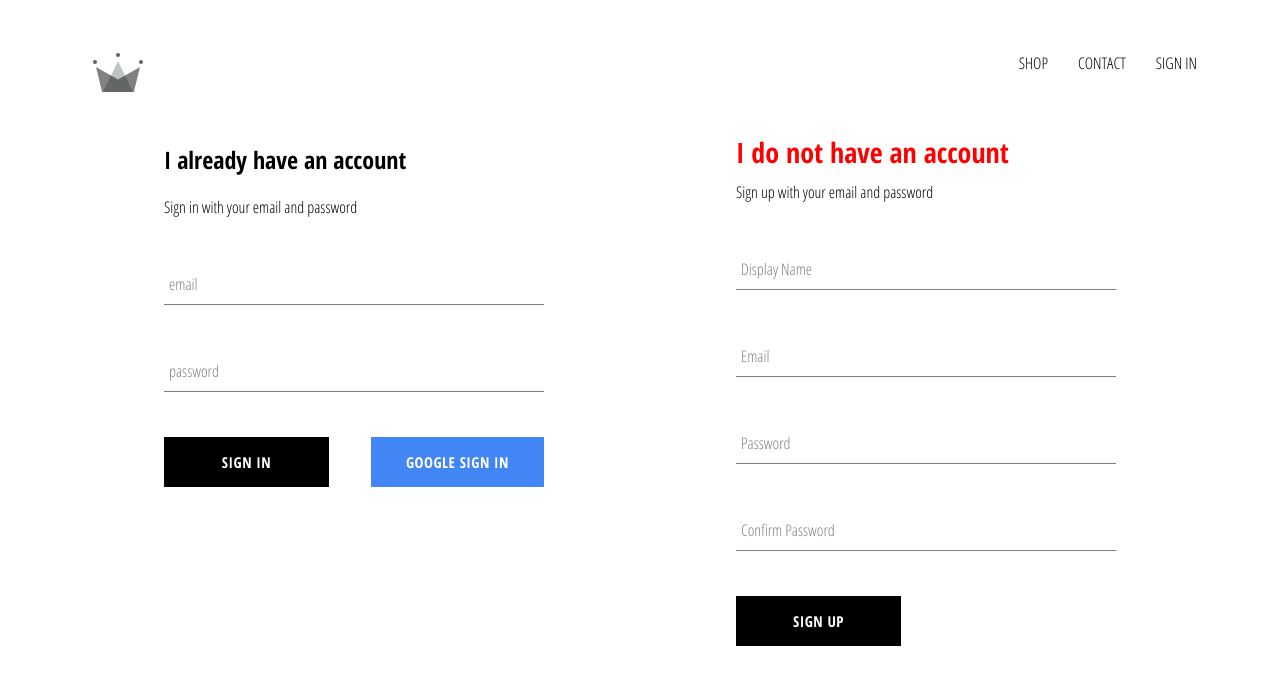
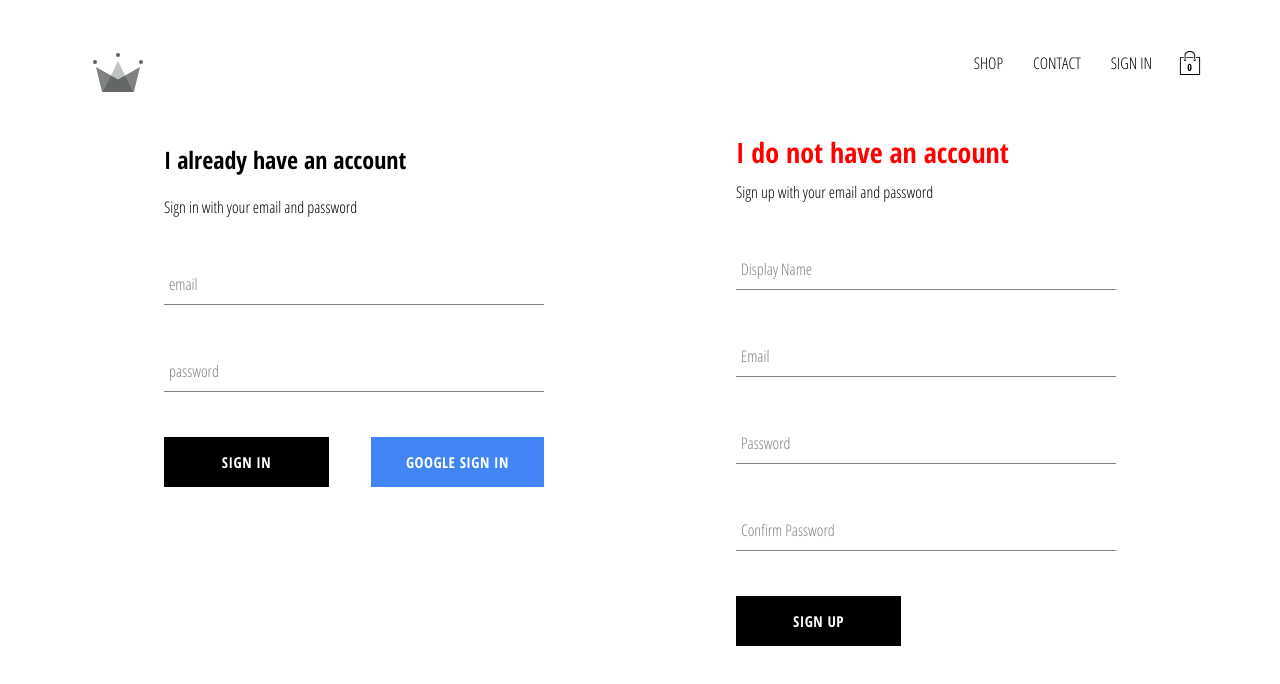
Before and after one commit to Tyossi/crwn-clothing, a React (Create React App) app: page /signin in a window 1280 px wide. Shown: the top 684 px of the page. Built offline with nearby package versions, Linux system fonts and the light colour scheme; no server answers.

Commit message:
added cart icon and cart dropdown component. Also inplemented cart reducer

```diff
--- /dev/null
+++ b/src/components/cart-dropdpwn/cart-dropdown.component.jsx
@@ -0,0 +1,15 @@
+import React from "react";
+import "./cart-dropdown.styles.scss";
+import CustomButton from "../custom-button.component/custom-button.component";
+
+const CartDropdown = () => {
+  return (
+    <div className="cart-dropdown">
+      <div className="cart-items">
+        <CustomButton className="button">GO TO CHECKOUT</CustomButton>
+      </div>
+    </div>
+  );
+};
+
+export default CartDropdown;
--- /dev/null
+++ b/src/components/cart-dropdpwn/cart-dropdown.styles.scss
@@ -0,0 +1,24 @@
+.cart-dropdown {
+  position: absolute;
+  width: 240px;
+  height: 340px;
+  display: flex;
+  flex-direction: column;
+  padding: 20px;
+  border: 1px solid black;
+  background-color: white;
+  top: 90px;
+  right: 40px;
+  z-index: 5;
+
+  .cart-items {
+    height: 240px;
+    display: flex;
+    flex-direction: column;
+    overflow: scroll;
+  }
+
+  button {
+    margin-top: auto;
+  }
+}
--- /dev/null
+++ b/src/components/cart-icon/cart-icon.component.jsx
@@ -0,0 +1,18 @@
+import React from "react";
+import "./cart-icon.styles.scss";
+import { ReactComponent as ShoppingIcon } from "../../assets/shopping-bag.svg";
+import { connect } from "react-redux";
+import ToggleCartHidden from "../../redux/cart/cart.actions";
+
+const CartIcon = ({ toggleCartHidden }) => (
+  <div className="cart-icon" onClick={toggleCartHidden}>
+    <ShoppingIcon className="shopping-icon" />
+    <span className="item-count">0</span>
+  </div>
+);
+
+const mapDispatchToProps = (dispatch) => ({
+  toggleCartHidden: () => dispatch(ToggleCartHidden()),
+});
+
+export default connect(null, mapDispatchToProps)(CartIcon);
--- /dev/null
+++ b/src/components/cart-icon/cart-icon.styles.scss
@@ -0,0 +1,21 @@
+.cart-icon {
+  width: 45px;
+  height: 45px;
+  position: relative;
+  display: flex;
+  align-items: center;
+  justify-content: center;
+  cursor: pointer;
+
+  .shopping-icon {
+    width: 24px;
+    height: 24px;
+  }
+
+  .item-count {
+    position: absolute;
+    font-size: 10px;
+    font-weight: bold;
+    bottom: 12px;
+  }
+}
--- a/src/components/header/header.component.jsx
+++ b/src/components/header/header.component.jsx
@@ -4,8 +4,10 @@
 import { Link } from "react-router-dom";
 import { ReactComponent as Logo } from "../../assets/crown.svg";
 import { auth } from "../../firebase/firebase.utils";
+import CartIcon from "../cart-icon/cart-icon.component";
+import CartDropdown from "../cart-dropdpwn/cart-dropdown.component";
 
-const Header = ({ currentUser }) => {
+const Header = ({ currentUser, hidden }) => {
   return (
     <div className="header">
       <Link className="logo-container" to="/">
@@ -27,13 +29,16 @@
             SIGN IN
           </Link>
         )}
+        <CartIcon />
       </div>
+      {hidden ? null : <CartDropdown />}
     </div>
   );
 };
 
-const mapStateToProps = (state) => ({
-  currentUser: state.user.currentUser,
+const mapStateToProps = ({ user: { currentUser }, cart: { hidden } }) => ({
+  currentUser,
+  hidden,
 });
 
 export default connect(mapStateToProps)(Header);
--- /dev/null
+++ b/src/redux/cart/cart.action.types.js
@@ -0,0 +1,5 @@
+const ToggleCartHidden = {
+  TOGGLE_CART_HIDDEN: "TOGGLE_CART_HIDDEN",
+};
+
+export default ToggleCartHidden;
--- /dev/null
+++ b/src/redux/cart/cart.actions.js
@@ -0,0 +1,7 @@
+import ToggleCartHidden from "./cart.action.types";
+
+const ToggleCart = () => ({
+  type: ToggleCartHidden.TOGGLE_CART_HIDDEN,
+});
+
+export default ToggleCart;
--- /dev/null
+++ b/src/redux/cart/cart.reducer.js
@@ -0,0 +1,20 @@
+import ToggleCartHidden from "./cart.action.types";
+
+const INITIAL_STATE = {
+  hidden: true,
+};
+
+const CartReducer = (state = INITIAL_STATE, action) => {
+  switch (action.type) {
+    case ToggleCartHidden.TOGGLE_CART_HIDDEN:
+      return {
+        ...state,
+        hidden: !state.hidden,
+      };
+
+    default:
+      return state;
+  }
+};
+
+export default CartReducer;
--- a/src/redux/root-reducer.js
+++ b/src/redux/root-reducer.js
@@ -1,6 +1,8 @@
 import userReducer from "./user/user.reducer";
+import CartReducer from "./cart/cart.reducer";
 import { combineReducers } from "redux";
 
 export default combineReducers({
   user: userReducer,
+  cart: CartReducer,
 });
```
Also changed, not shown: src/assets/shopping-bag.svg (added).
